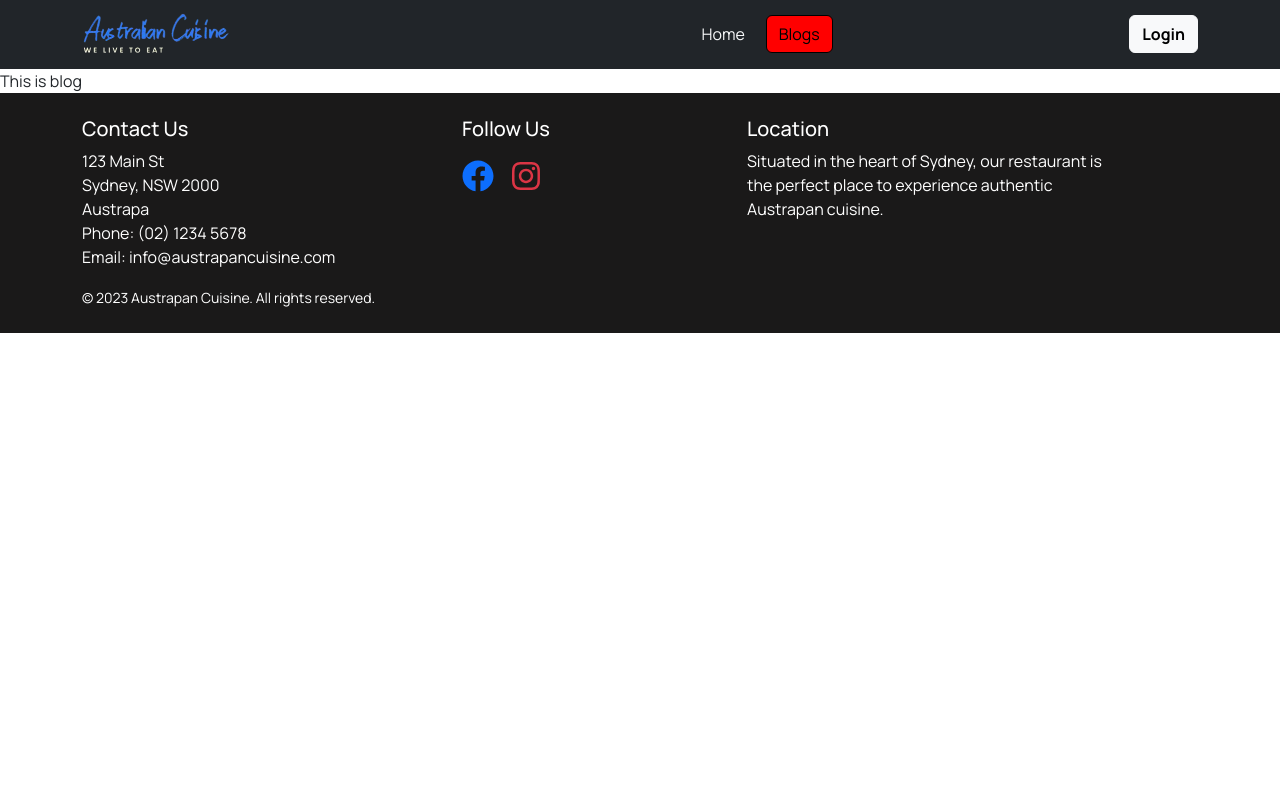
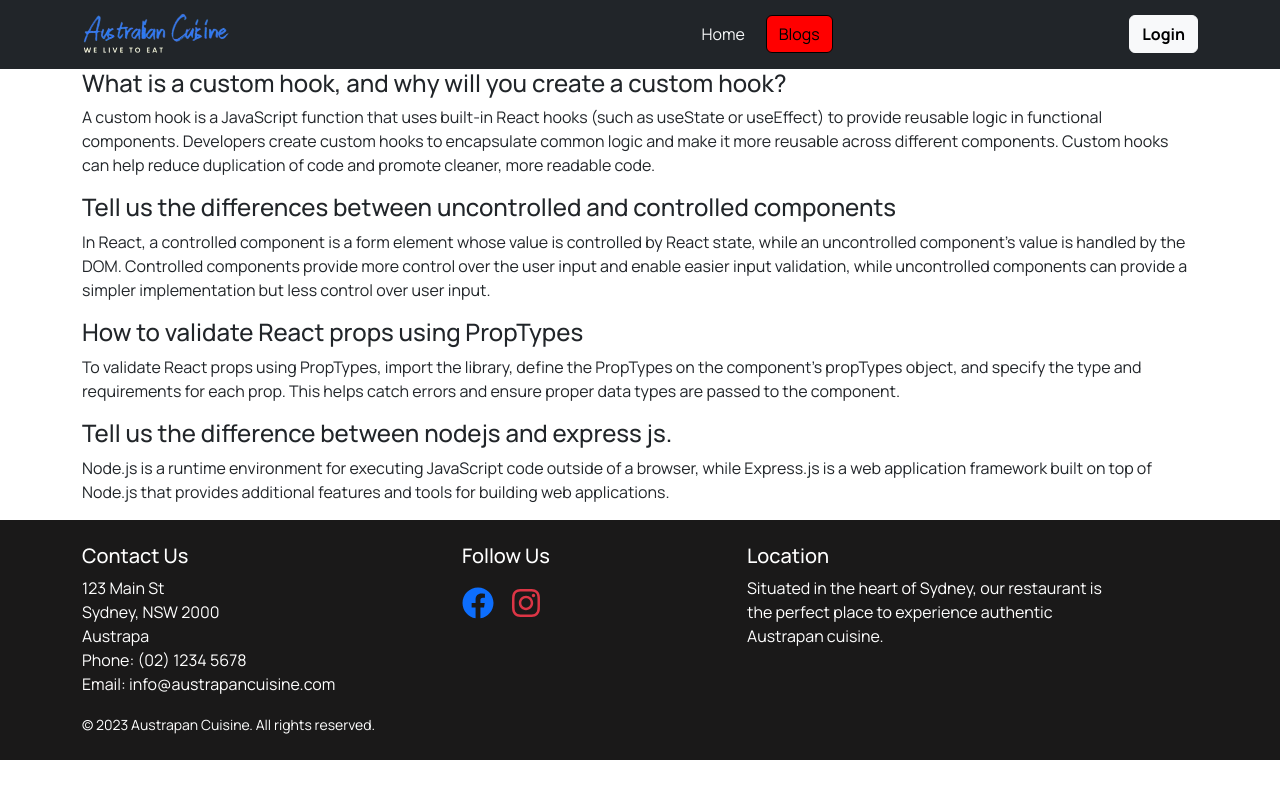
Before and after one commit to Mojaer/Australian_Cuisine_Chef_Website, a React (Vite) app: page /blogs in a window 1280 px wide. Built offline with nearby package versions, Linux system fonts and the light colour scheme; no server answers.

Commit message:
all commited

```diff
--- a/src/Components/Layout/Blog.jsx
+++ b/src/Components/Layout/Blog.jsx
@@ -1,10 +1,44 @@
 import React from 'react';
+import { Container } from 'react-bootstrap';
+
 
 const Blog = () => {
     return (
-        <div>
-            This is blog
-        </div>
+        <Container>
+
+            <div>
+
+                <h4> What is a custom hook, and why will you create a custom hook? </h4>
+                <p>
+                    A custom hook is a JavaScript function that uses built-in React hooks (such as useState or useEffect) to provide reusable logic in functional components. Developers create custom hooks to encapsulate common logic and make it more reusable across different components. Custom hooks can help reduce duplication of code and promote cleaner, more readable code.
+                </p>
+
+            </div>
+            <div>
+
+                <h4> Tell us the differences between uncontrolled and controlled components </h4>
+                <p>
+                    In React, a controlled component is a form element whose value is controlled by React state, while an uncontrolled component's value is handled by the DOM. Controlled components provide more control over the user input and enable easier input validation, while uncontrolled components can provide a simpler implementation but less control over user input.
+                </p>
+
+            </div>
+            <div>
+
+                <h4> How to validate React props using PropTypes </h4>
+                <p>
+                    To validate React props using PropTypes, import the library, define the PropTypes on the component's propTypes object, and specify the type and requirements for each prop. This helps catch errors and ensure proper data types are passed to the component.
+                </p>
+
+            </div>
+            <div>
+
+                <h4> Tell us the difference between nodejs and express js. </h4>
+                <p>
+                    Node.js is a runtime environment for executing JavaScript code outside of a browser, while Express.js is a web application framework built on top of Node.js that provides additional features and tools for building web applications.
+                </p>
+
+            </div>
+        </Container>
     );
 };
 
--- a/src/Components/Pages/Home/Home.css
+++ b/src/Components/Pages/Home/Home.css
@@ -1,7 +1,7 @@
 @import url('https://fonts.googleapis.com/css2?family=Kalam:wght@400;700&display=swap');
 
 .banner {
-    background-image: url('/banner.jpg');
+    background-color: rgb(167, 71, 71);
     background-size: cover;
     background-attachment: fixed;
     background-repeat: no-repeat;
```
